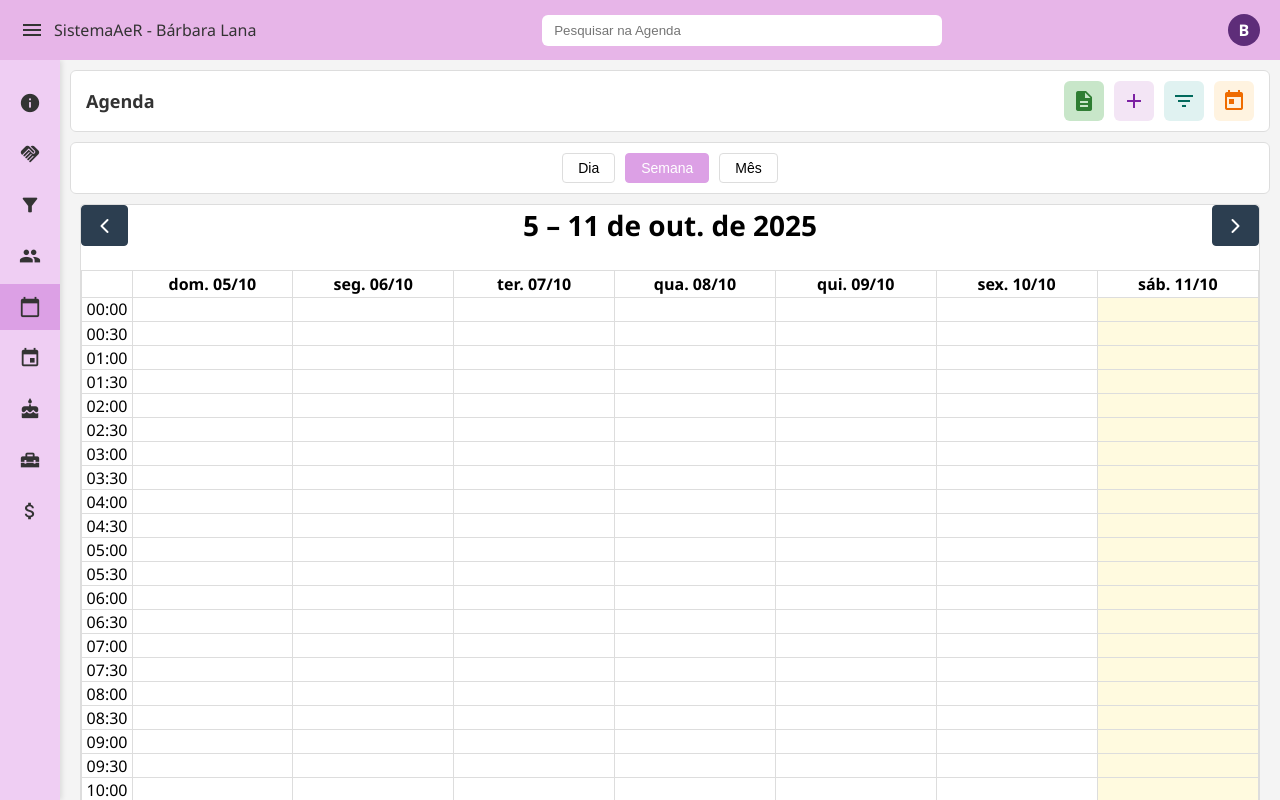
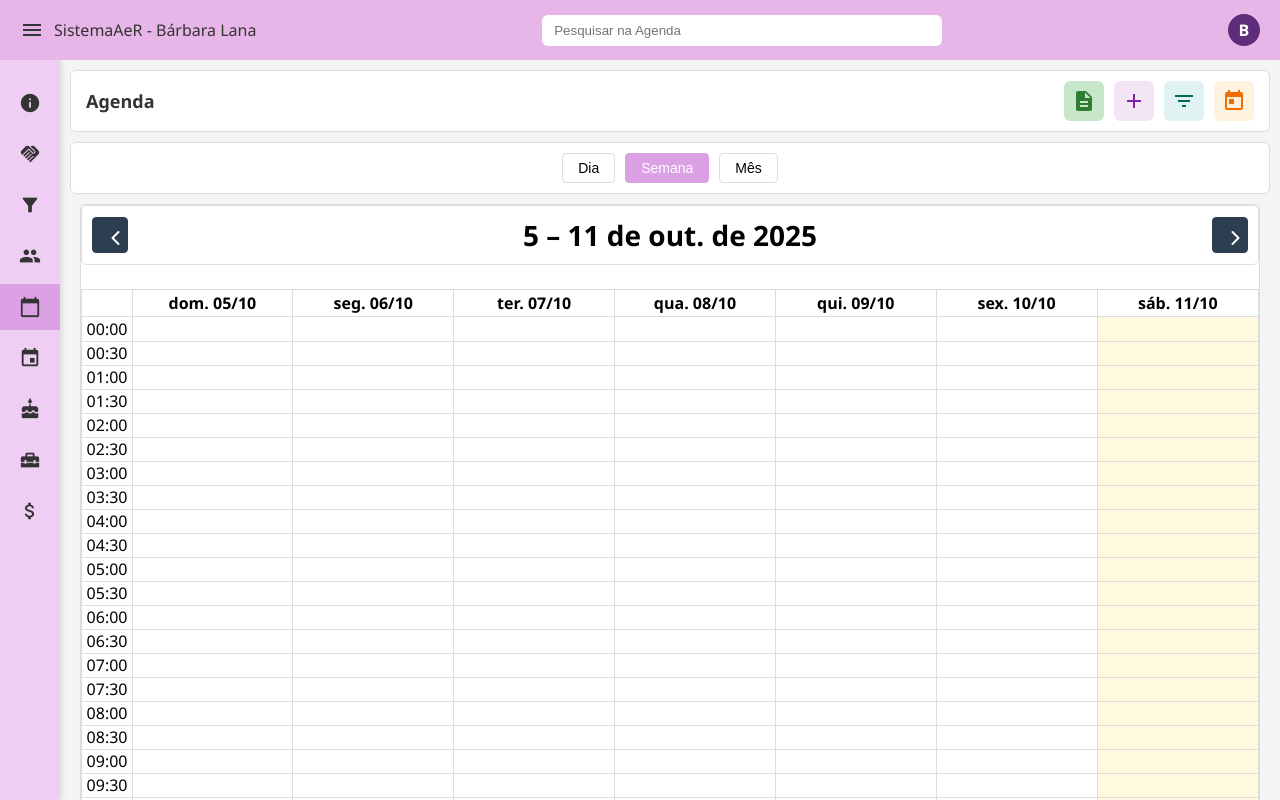
Before and after one commit to nicolascardosoandrade/barbara, a plain HTML site: page public/agenda.html in a window 1280 px wide. Drawn offline with nearby package versions, Linux system fonts and the light colour scheme.

Commit message:
commit18

```diff
--- a/public/css/agenda.css
+++ b/public/css/agenda.css
@@ -419,14 +419,55 @@ body {
 
 .fc-header-toolbar {
   margin-bottom: 10px;
+  padding: 10px;
+  background: #fff;
+  border-radius: 6px;
+  border: 1px solid #ddd;
 }
 
+/* ------------------------------------------------------------------ */
+/* NOVO ESTILO PARA OS BOTÕES ANTERIOR E PRÓXIMO (FullCalendar) */
+/* ------------------------------------------------------------------ */
 .fc-prev-button,
 .fc-next-button {
-  background-color: transparent;
+  /* Cor e Fundo Principal (Mais escuro para contraste) */
+  background-color: #dca0e5; /* Cor de destaque (similar ao item ativo da sidebar) */
+  color: #fff; /* Ícone/seta em branco para alto contraste */
+
+  /* Formato e Tamanho (Padrão de ícone arredondado) */
   border: none;
-  font-size: 20px;
+  padding: 0; /* Remover padding padrão para controlar com width/height */
+  border-radius: 50%;
+  width: 36px; /* Tamanho ligeiramente menor que os botões de ação (40px) */
+  height: 36px;
+  display: flex;
+  align-items: center;
+  justify-content: center;
+  cursor: pointer;
+  transition: background-color 0.3s ease, transform 0.1s ease, box-shadow 0.2s ease;
+  font-size: 18px; /* Tamanho da seta/ícone */
+  margin: 0 4px; /* Espaçamento entre os botões */
+
+  /* Remove o outline de foco do navegador */
+  box-shadow: none;
 }
+
+.fc-prev-button:focus,
+.fc-next-button:focus {
+  outline: none;
+}
+
+.fc-prev-button:hover,
+.fc-next-button:hover {
+  /* Efeito de Hover */
+  background-color: #ce93d8; /* Um tom um pouco mais suave no hover */
+  transform: translateY(-1px);
+  box-shadow: 0 2px 4px rgba(0, 0, 0, 0.2); /* Sombra suave para elevação */
+}
+/* ------------------------------------------------------------------ */
+/* FIM DO NOVO ESTILO PARA OS BOTÕES ANTERIOR E PRÓXIMO */
+/* ------------------------------------------------------------------ */
+
 
 /* ==== RESPONSIVIDADE ==== */
 @media (max-width: 768px) {
@@ -499,7 +540,10 @@ body {
   /* Diminui o tamanho das setas de navegação no título do calendário */
   .fc-prev-button,
   .fc-next-button {
+    width: 32px !important;
+    height: 32px !important;
     font-size: 16px !important;
+    padding: 6px !important;
   }
 
   /* Ajustes para responsividade do calendário em mobile */
@@ -599,7 +643,10 @@ body {
   /* Ajuste adicional para setas em telas muito pequenas */
   .fc-prev-button,
   .fc-next-button {
+    width: 28px !important;
+    height: 28px !important;
     font-size: 14px !important;
+    padding: 4px !important;
   }
 
   /* Ajustes mais agressivos para telas muito pequenas */
```
